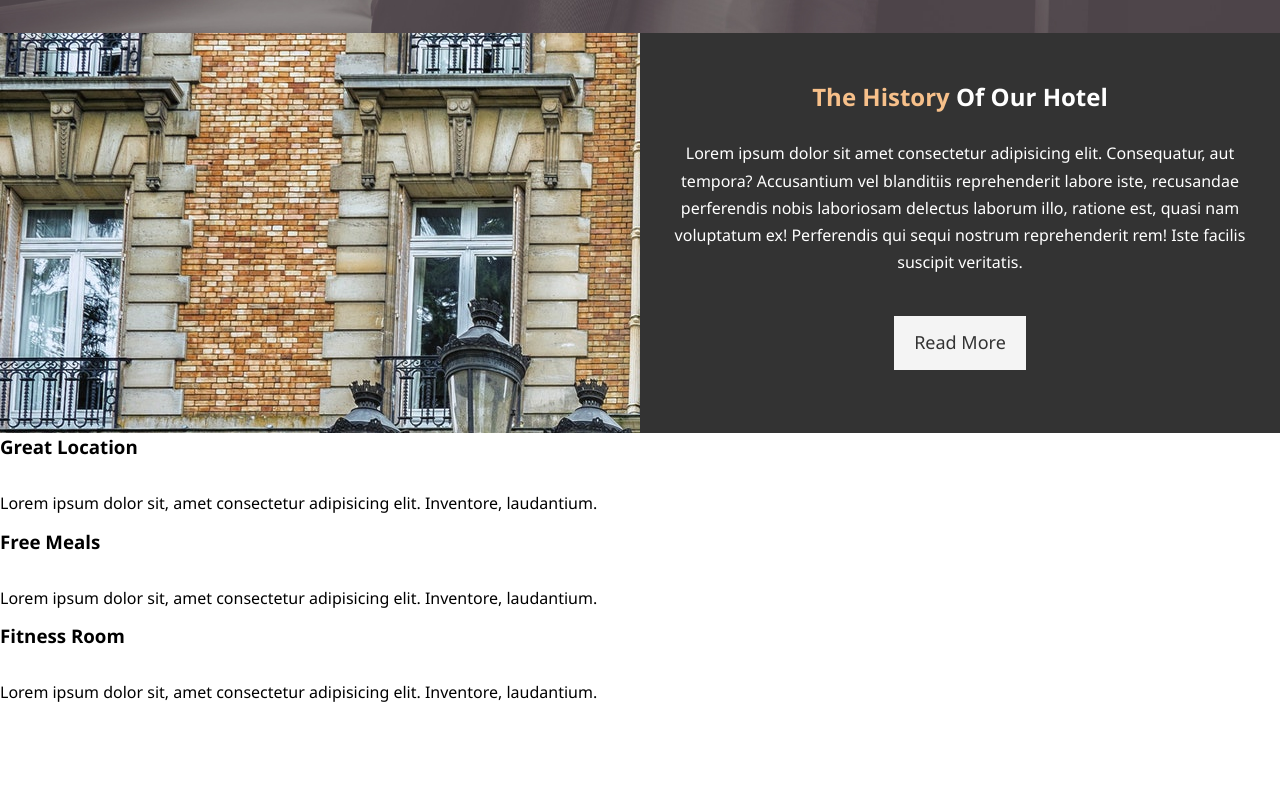
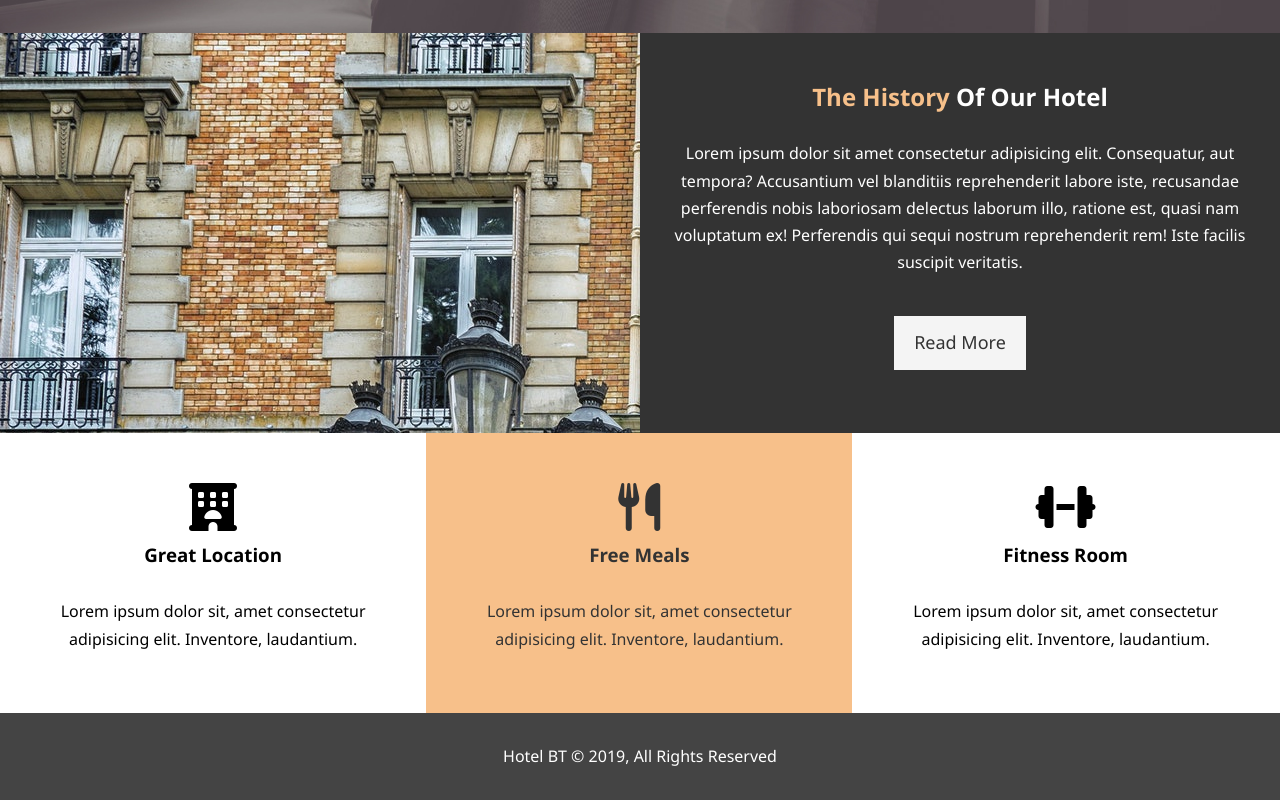
Before and after one commit to bsandstrom/html-and-css, a plain HTML site: page section4-hotel/index.html in a window 1280 px wide. Shown: the part 634-1434 px from the top of the page. Before the commit the page ends 1350 px from the top, so only its background shows below. Drawn offline with Linux system fonts and the light colour scheme.

Commit message:
39 - features and footer done

```diff
--- a/section4-hotel/css/style.css
+++ b/section4-hotel/css/style.css
@@ -29,6 +29,10 @@ p {
 }
 
 /* Utility Classes */
+.clr {
+  clear: both;
+}
+
 .container {
   margin: auto;
   max-width: 1100px;
@@ -70,8 +74,8 @@ p {
 }
 
 .bg-primary {
-  background: #333;
-  color: #f7c08a;
+  color: #333;
+  background: #f7c08a;
 }
 
 /* Navbar */
@@ -157,3 +161,23 @@ p {
 #home-info .info-content p {
   padding-bottom: 30px;
 }
+
+/* features */
+.box {
+  float: left;
+  width: 33.3%;
+  padding: 50px;
+  text-align: center;
+}
+
+.box i {
+  margin-bottom: 10px;
+}
+
+/* Footer */
+#main-footer {
+  text-align: center;
+  background: #444;
+  color: #fff;
+  padding: 20px;
+}
--- a/section4-hotel/index.html
+++ b/section4-hotel/index.html
@@ -6,6 +6,7 @@
     <meta name="viewport" content="width=device-width, initial-scale=1.0">
     <meta name="description" content="Welcome to the most extraordinary hotel in Boston Massachusetts">
     <meta name="keywords" content="hotel,boston hotel, new england hotel">
+    <script src="https://kit.fontawesome.com/ad6c057f28.js" crossorigin="anonymous"></script>
     <link rel="stylesheet" href="css/style.css">
     <title>Hotel BT | Welcome</title>
 </head>
@@ -49,19 +50,26 @@
     </section>
 
     <section id="features">
-        <div class="box">
+        <div class="box bg-light">
+            <i class="fas fa-hotel fa-3x"></i>
             <h3>Great Location</h3>
             <p>Lorem ipsum dolor sit, amet consectetur adipisicing elit. Inventore, laudantium.</p>
         </div>
-        <div class="box">
+        <div class="box bg-primary">
+            <i class="fas fa-utensils fa-3x"></i>
             <h3>Free Meals</h3>
             <p>Lorem ipsum dolor sit, amet consectetur adipisicing elit. Inventore, laudantium.</p>
         </div>
-        <div class="box">
+        <div class="box bg-light">
+            <i class="fas fa-dumbbell fa-3x"></i>
             <h3>Fitness Room</h3>
             <p>Lorem ipsum dolor sit, amet consectetur adipisicing elit. Inventore, laudantium.</p>
         </div>
     </section>
+
+    <footer id="main-footer" class="clr">
+        <p>Hotel BT &copy; 2019, All Rights Reserved</p>
+    </footer>
 </body>
 
 </html>
```
